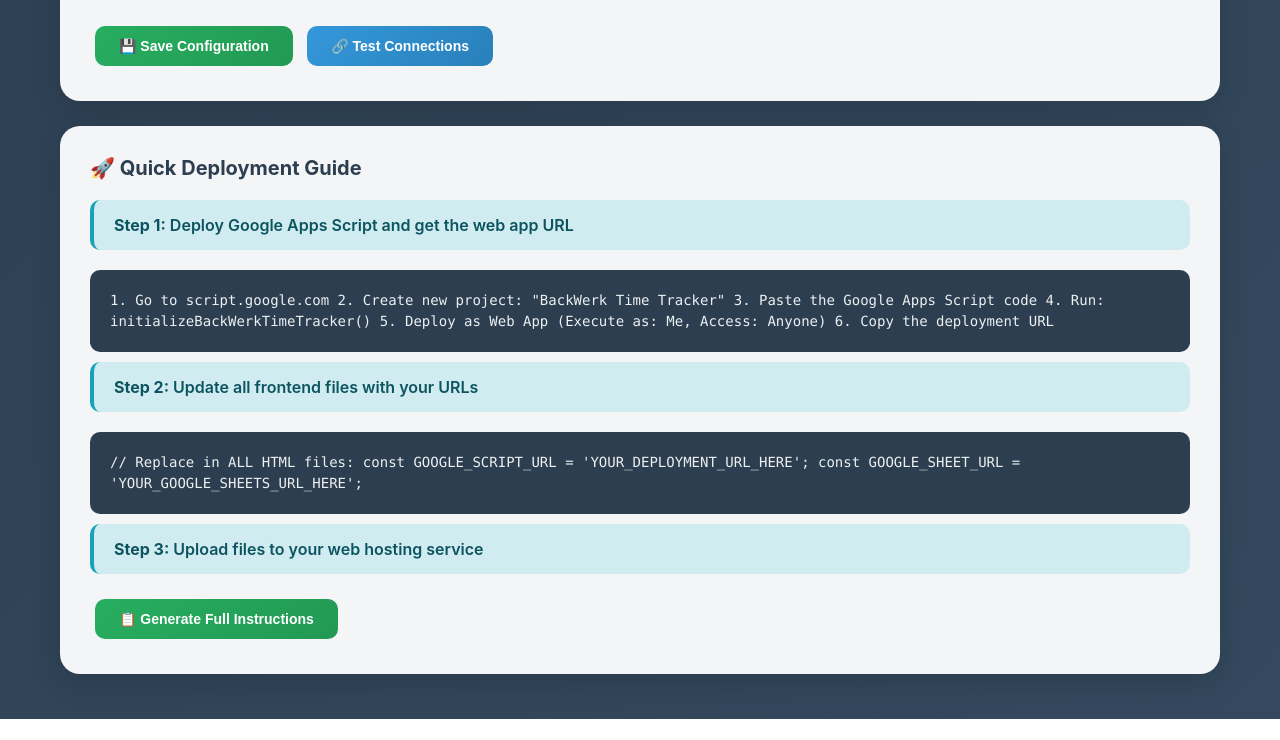
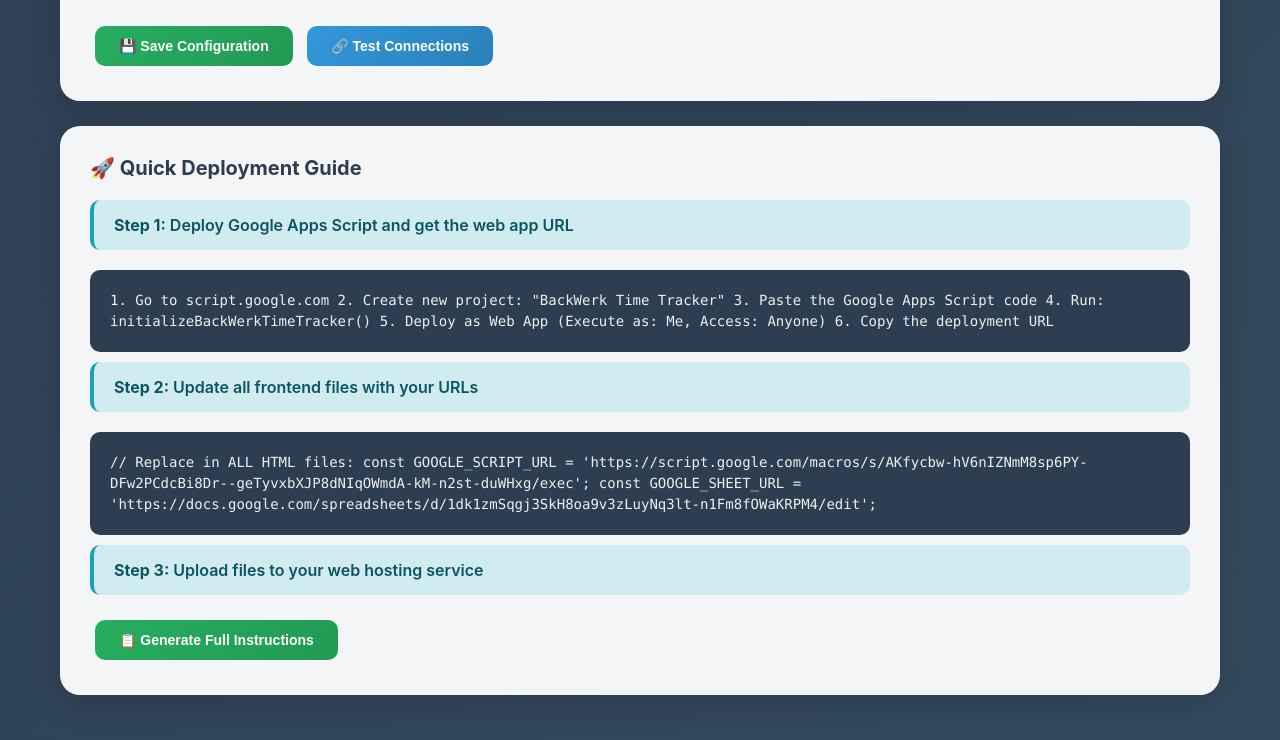
Before and after one commit to waqasdatadex/testing, a plain HTML site: page admin.html in a window 1280 px wide. Shown: the part 897-1637 px from the top of the page. Before the commit the page ends 1616 px from the top, so only its background shows below. Drawn offline with Linux system fonts and the light colour scheme.

Commit message:
Update admin.html

```diff
--- a/admin.html
+++ b/admin.html
@@ -487,8 +487,8 @@
 
             <div class="code-block">
 // Replace in ALL HTML files:
-const GOOGLE_SCRIPT_URL = 'YOUR_DEPLOYMENT_URL_HERE';
-const GOOGLE_SHEET_URL = 'YOUR_GOOGLE_SHEETS_URL_HERE';
+const GOOGLE_SCRIPT_URL = 'https://script.google.com/macros/s/AKfycbw-hV6nIZNmM8sp6PY-DFw2PCdcBi8Dr--geTyvxbXJP8dNIqOWmdA-kM-n2st-duWHxg/exec';
+const GOOGLE_SHEET_URL = 'https://docs.google.com/spreadsheets/d/1dk1zmSqgj3SkH8oa9v3zLuyNq3lt-n1Fm8fOWaKRPM4/edit';
             </div>
 
             <div class="alert alert-info">
```
